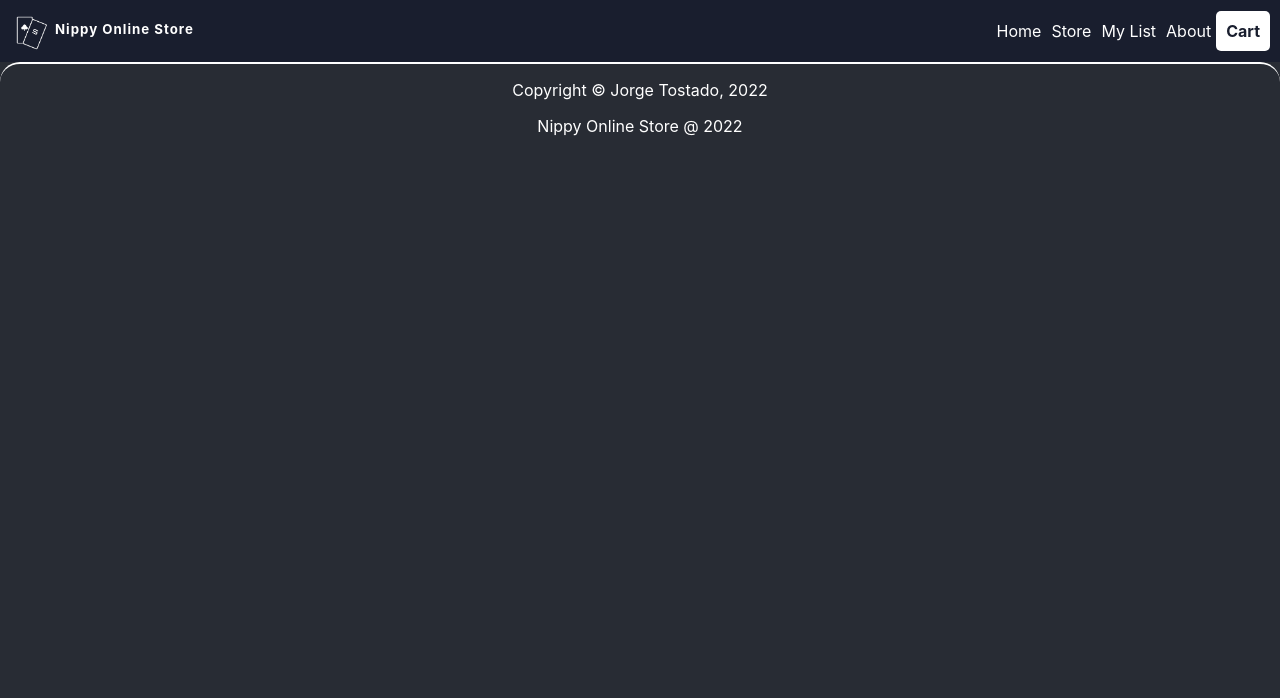
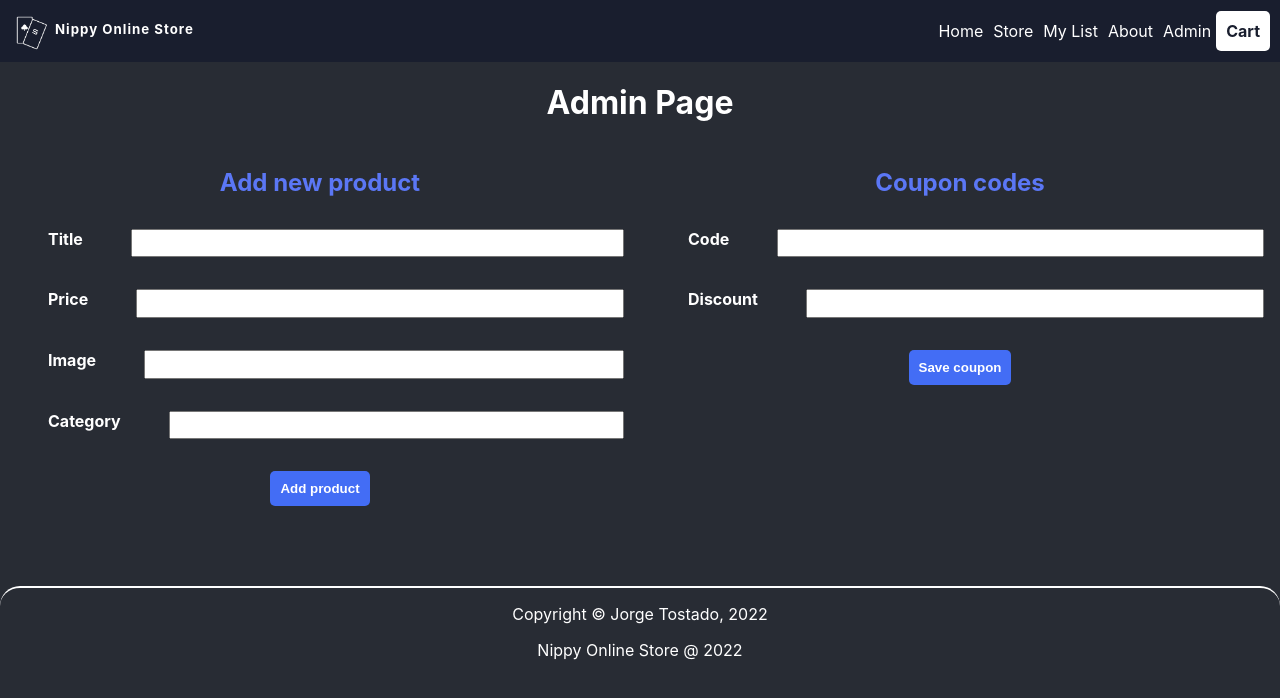
Before and after one commit to JorgeToAn/FSDI107-OnlineStore, a React (Create React App) app: page /admin in a window 1280 px wide. Shown: the top 698 px of the page. Built offline with nearby package versions, Linux system fonts and the light colour scheme.

Commit message:
109 - Class 2

```diff
--- a/src/App.js
+++ b/src/App.js
@@ -6,6 +6,7 @@ import Catalog from './components/Catalog';
 import ShoppingList from './components/ShoppingList';
 import Home from './components/Home';
 import Cart from "./components/Cart";
+import Admin from "./components/Admin";
 
 import {BrowserRouter, Routes, Route} from "react-router-dom";
 
@@ -23,6 +24,7 @@ function App() {
           <Route path="/catalog" element={<Catalog/>} />
           <Route path="/about" element={<AboutMe/>} />
           <Route path="/list" element={<ShoppingList/>} />
+          <Route path="/admin" element={<Admin/>} />
           <Route path="/cart" element={<Cart/>} />
         </Routes>
 
--- /dev/null
+++ b/src/components/Admin.css
@@ -0,0 +1,48 @@
+.admin .flex-container{
+    display: flex;
+    justify-content: space-evenly;
+    margin-bottom: 5rem;
+}
+
+.admin .section-title{
+    font-size: x-large;
+    color: #5b77f5
+}
+
+.admin .product-form{
+    width: 50%;
+}
+
+.admin .field{
+    margin: 2rem 0;
+    display: flex;
+    justify-content: space-between;
+}
+
+.admin .field label{
+    margin: 0 3rem;
+    font-weight: 700;
+}
+
+.admin .field input{
+    width: 80%;
+    padding: 0.3rem 0;
+    margin-right: 1rem;
+}
+
+.admin .btn-add{
+    font-weight: 700;
+    color: white;
+    padding:10px;
+    background-color: #436df5;
+    border: none;
+    border-radius: 5px;
+}
+
+.admin .btn-add:hover{
+    background-color: #395dd6;
+}
+
+.admin .coupon-form{
+    width: 50%;
+}
--- /dev/null
+++ b/src/components/Admin.jsx
@@ -0,0 +1,76 @@
+import "./Admin.css";
+import { useState } from 'react';
+
+const Admin = () => {
+    const [product, setProduct] = useState({});
+    const [coupon, setCoupon] = useState({});
+
+    const saveProduct = () => {
+        console.log(product);
+    }
+
+    const productChange = (args) => {
+        let value = args.target.value;
+        let fieldName = args.target.name;
+
+        // create a copy, modify the copy, set the copy
+        let copy = {...product};
+        copy[fieldName] = value;
+        setProduct(copy);
+    }
+
+    const saveCoupon = () => {
+        console.log(coupon);
+    }
+
+    const couponChange = (args) => {
+        let value = args.target.value;
+        let fieldName = args.target.name;
+
+        let copy = {...coupon};
+        copy[fieldName] = value;
+        setCoupon(copy);
+    }
+
+    return(
+        <div className="admin">
+            <h1>Admin Page</h1>
+            <div className="flex-container">
+                <div className="product-form">
+                    <h3 className="section-title">Add new product</h3>
+                    <div className="field">
+                        <label>Title</label>
+                        <input type="text" name="title" id="txtTitle" onChange={productChange} />
+                    </div>
+                    <div className="field">
+                        <label>Price</label>
+                        <input type="number" name="price" id="numPrice" onChange={productChange} />
+                    </div>
+                    <div className="field">
+                        <label>Image</label>
+                        <input type="text" name="image" id="txtImage" onChange={productChange} />
+                    </div>
+                    <div className="field">
+                        <label>Category</label>
+                        <input type="text" name="category" id="txtCategory" onChange={productChange} />
+                    </div>
+                    <button className="btn-add" onClick={saveProduct}>Add product</button>
+                </div>
+                <div className="coupon-form">
+                    <h3 className="section-title">Coupon codes</h3>
+                    <div className="field">
+                        <label>Code</label>
+                        <input type="text" name="code" id="txtCode" onChange={couponChange} />
+                    </div>
+                    <div className="field">
+                        <label>Discount</label>
+                        <input type="text" name="discount" id="txtDiscount" onChange={couponChange} />
+                    </div>
+                    <button className="btn-add" onClick={saveCoupon}>Save coupon</button>
+                </div>
+            </div>
+        </div>
+    )
+}
+
+export default Admin;
--- a/src/components/ShoppingList.jsx
+++ b/src/components/ShoppingList.jsx
@@ -11,9 +11,9 @@ const ShoppingList = () => {
     }
 
     const save = () => {
-        let itemsArray = items;
-        itemsArray.push(shoppingText);
-        setItems(itemsArray);
+        let itemsCopy = [...items];
+        itemsCopy.push(shoppingText);
+        setItems(itemsCopy);
     };
 
     return(
--- a/src/components/navBar.jsx
+++ b/src/components/navBar.jsx
@@ -14,6 +14,7 @@ const NavBar = () => {
                     <Link className='link' to="/catalog">Store</Link>
                     <Link className='link' to="/list">My List</Link>
                     <Link className='link' to="/about">About</Link>
+                    <Link className='link' to="/admin">Admin</Link>
                     <Link className='btn-link' to="/cart">Cart</Link>
                 </nav>
             </div>
```
